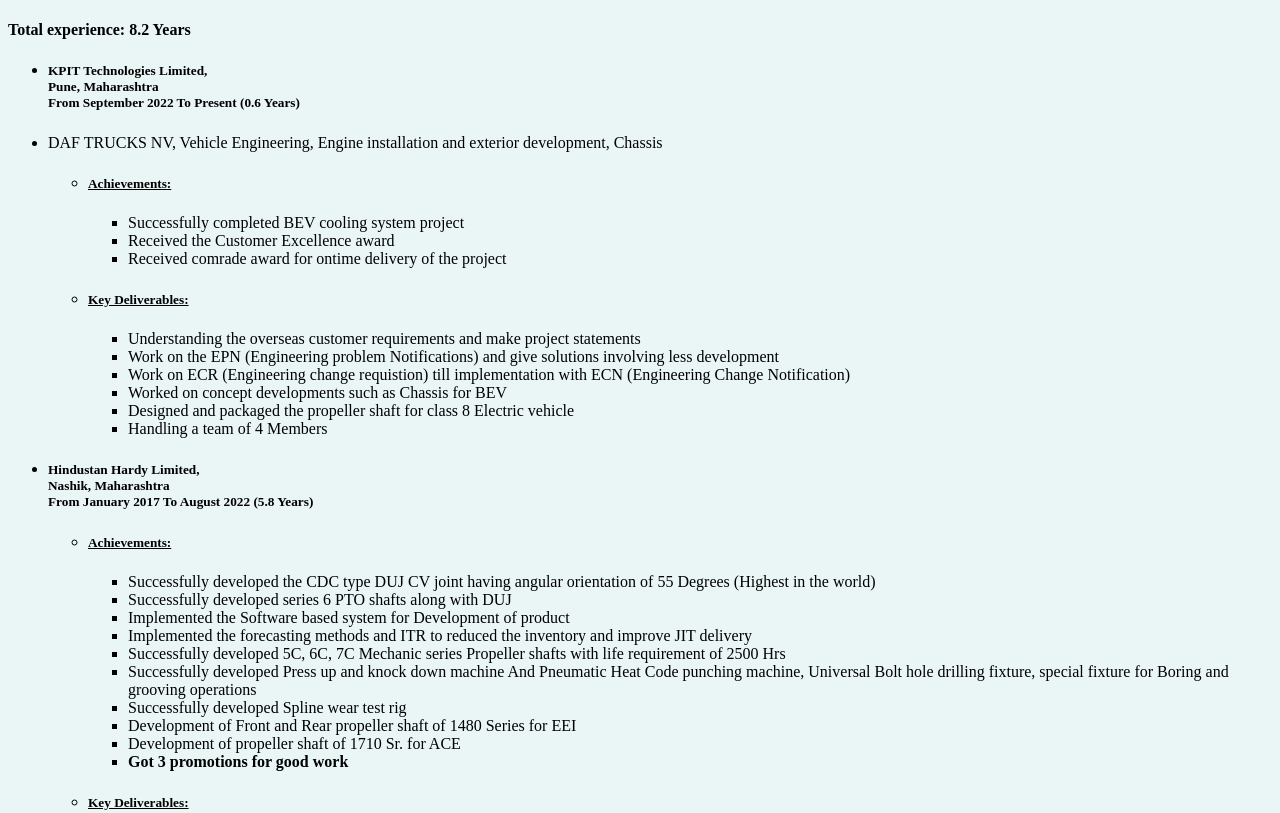
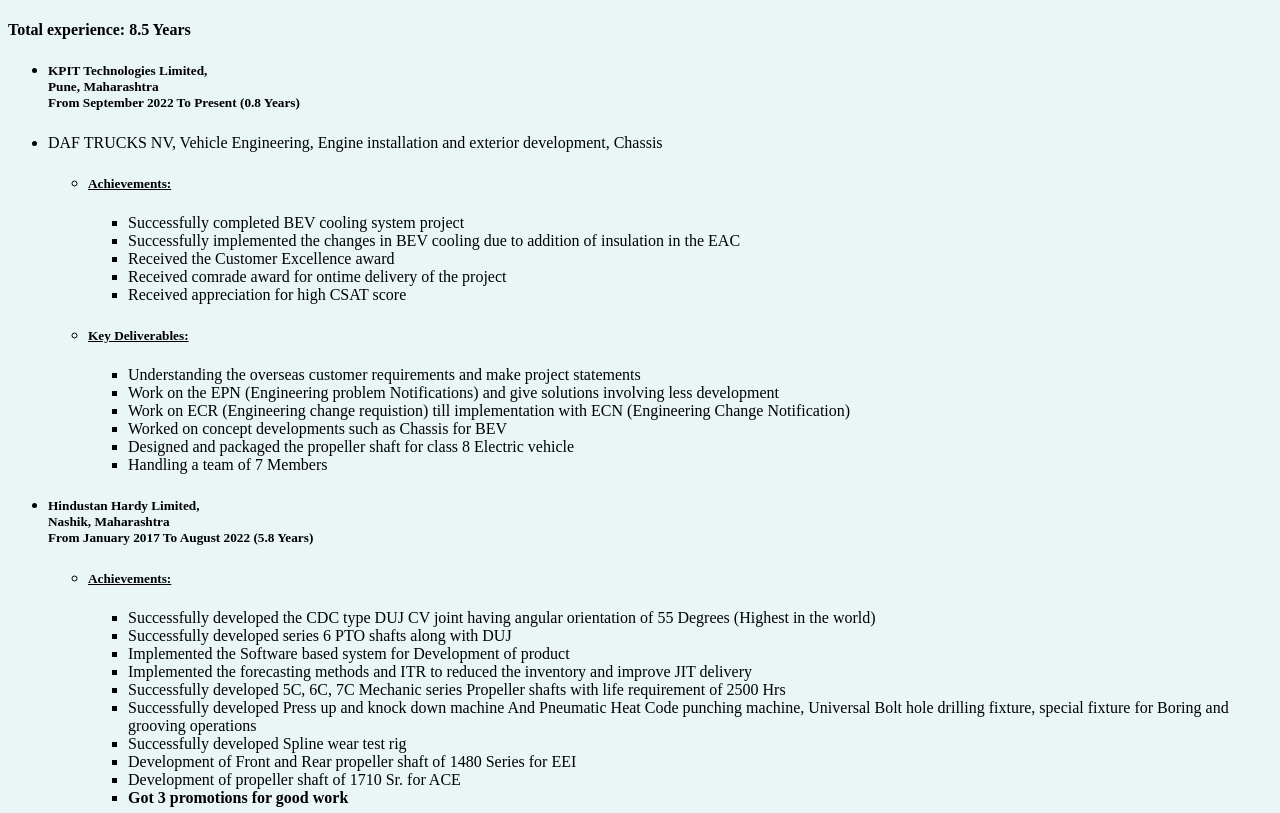
Before and after one commit to Avin2026/CV, a plain HTML site: page WORK EXPERIENCE.html in a window 1280 px wide. Shown: the top 813 px of the page. Drawn offline with Linux system fonts and the light colour scheme.

Commit message:
Update WORK EXPERIENCE.html

```diff
--- a/WORK EXPERIENCE.html
+++ b/WORK EXPERIENCE.html
@@ -6,16 +6,18 @@
     <link rel="stylesheet" href="styles.css">
 </head>
 <body>
-<h4>Total experience: 8.2 Years</h4>
+<h4>Total experience: 8.5 Years</h4>
 <ul>
-    <li><h5>KPIT Technologies Limited, <br>Pune, Maharashtra<br> From September 2022 To Present (0.6 Years)</h5></li>
+    <li><h5>KPIT Technologies Limited, <br>Pune, Maharashtra<br> From September 2022 To Present (0.8 Years)</h5></li>
     <li>DAF TRUCKS NV, Vehicle Engineering, Engine installation and exterior development, Chassis </li>
     <ul>
         <li><h5><u>Achievements:</u></h5></li>
         <ul>
             <li>Successfully completed BEV cooling system project</li>
+            <li>Successfully implemented the changes in BEV cooling due to addition of insulation in the EAC</li>
             <li>Received the Customer Excellence award </li>
             <li>Received comrade award for ontime delivery of the project</li>
+            <li>Received appreciation for high CSAT score</li>
         </ul>
             <li><h5><u>Key Deliverables:</u></h5></li>
         <ul>
@@ -24,7 +26,7 @@
             <li>Work on ECR (Engineering change requistion) till implementation with ECN (Engineering Change Notification)</li>
             <li>Worked on concept developments such as Chassis for BEV</li>
             <li>Designed and packaged the propeller shaft for class 8 Electric vehicle</li>
-            <li>Handling a team of 4 Members</li>
+            <li>Handling a team of 7 Members</li>
         </ul>
     </ul>
     <li><h5>Hindustan Hardy Limited, <br>Nashik, Maharashtra<br> From January 2017 To August 2022 (5.8 Years)</h5></li>
```
